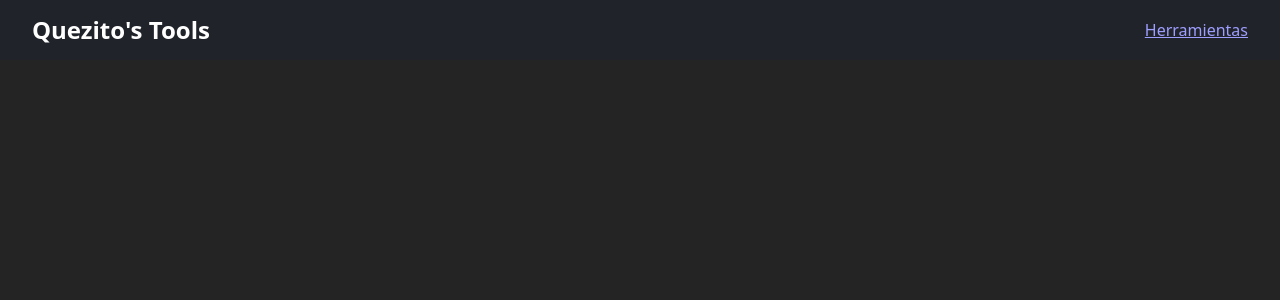
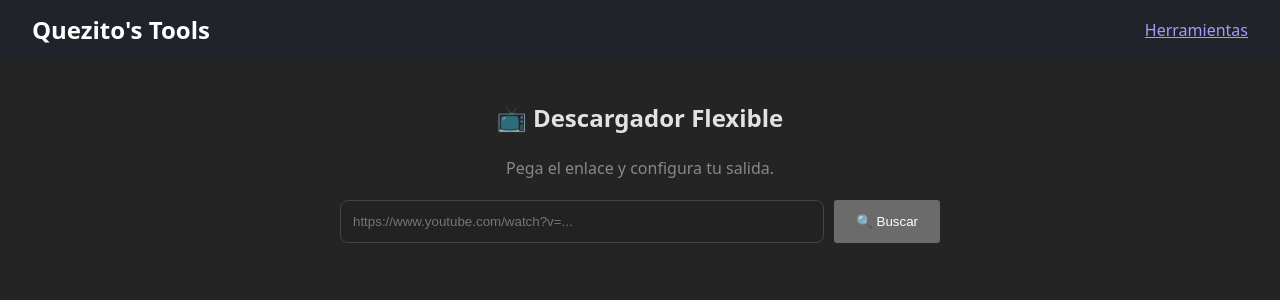
Before and after one commit to Quezo149/DonWea, a React app in the folder frontend/: page /youtube-downloader in a window 1280 px wide. Shown: the top 300 px of the page. Built offline with nearby package versions, Linux system fonts and the light colour scheme; the HTML template or start-up script is replaced by a standard one.

Commit message:
feat: añadir descargador de YouTube y actualizar caja de herramientas
- Se creó la nueva página YoutubeDownloader.jsx.
- Se configuró la ruta en App.jsx para el descargador.
- Se integró el acceso a la nueva herramienta en ToolBox.jsx.

```diff
--- a/frontend/src/App.jsx
+++ b/frontend/src/App.jsx
@@ -4,6 +4,7 @@ import Home from './pages/Home'
 import Toolbox from './pages/ToolBox'
 import QrGenerator from './pages/QRGenerator'
 import PasswordGenerator from './pages/PasswordGenerator'
+import YoutubeDownloader from './pages/YoutubeDownloader'
 
 function App() {
   return (
@@ -15,6 +16,7 @@ function App() {
           <Route path="/toolbox" element={<Toolbox />} />
           <Route path="/qr-generator" element={<QrGenerator />} />
           <Route path="/password-generator" element={<PasswordGenerator />} />
+          <Route path="/youtube-downloader" element={<YoutubeDownloader />} />
         </Routes>
       </div>
     </div>
--- a/frontend/src/pages/ToolBox.jsx
+++ b/frontend/src/pages/ToolBox.jsx
@@ -21,7 +21,14 @@ function Toolbox() {
           <p>Crea contraseñas seguras y aleatorias al instante.</p>
         </Link>
 
-        {/* Tarjeta 3: Placeholder */}
+        {/* Tarjeta 3: YouTube */}
+        <Link to="/youtube-downloader" className="tool-card">
+          <span style={{ fontSize: '40px' }}>📺</span>
+          <h3>Descargador YT</h3>
+          <p>Descarga videos y audios en alta calidad.</p>
+        </Link>
+
+        {/* Tarjeta 4: Placeholder */}
         <div className="tool-card" style={{ opacity: 0.5, cursor: 'not-allowed' }}>
           <span style={{ fontSize: '40px' }}>🚧</span>
           <h3>Próximamente</h3>
--- /dev/null
+++ b/frontend/src/pages/YoutubeDownloader.jsx
@@ -0,0 +1,145 @@
+import { useState, useEffect } from 'react'
+
+function YoutubeDownloader() {
+  const [url, setUrl] = useState('')
+  const [videoInfo, setVideoInfo] = useState(null)
+  const [loading, setLoading] = useState(false)
+  const [error, setError] = useState('')
+
+  // Estados para la configuración de descarga
+  const [downloadType, setDownloadType] = useState('video') // 'video' o 'audio'
+  const [selectedFormat, setSelectedFormat] = useState('mp4')
+
+  // Opciones disponibles
+  const formatOptions = {
+    video: ['mp4', 'mkv', 'webm'],
+    audio: ['mp3', 'm4a', 'wav', 'flac', 'aac']
+  }
+
+  // Efecto: Cuando cambiamos entre Video/Audio, reseteamos el formato al primero de la lista
+  useEffect(() => {
+    setSelectedFormat(formatOptions[downloadType][0])
+  }, [downloadType])
+
+  async function handleSearch() {
+    if (!url) return
+    setLoading(true)
+    setError('')
+    setVideoInfo(null)
+
+    try {
+      const response = await fetch(`http://127.0.0.1:8000/video-info?url=${encodeURIComponent(url)}`)
+      if (!response.ok) throw new Error('No se pudo encontrar el video.')
+      const data = await response.json()
+      setVideoInfo(data)
+    } catch (err) {
+      setError(err.message)
+    } finally {
+      setLoading(false)
+    }
+  }
+
+  function handleDownload() {
+      if (!url) return
+
+      // Construimos la URL mágica del backend
+      // encodeURIComponent es vital para que los símbolos (&, ?) de la URL de YT no rompan todo
+      const downloadUrl = `http://127.0.0.1:8000/download?url=${encodeURIComponent(url)}&type=${downloadType}&format=${selectedFormat}`
+
+      // Truco clásico: Redirigir el navegador a esa URL fuerza la descarga
+      window.location.href = downloadUrl
+
+      // Opcional: Avisar visualmente que empezó
+      alert("🚀 La descarga ha comenzado en el servidor.\nDependiendo del largo del video, puede tardar unos segundos en aparecer el archivo.")
+    }
+
+  return (
+    <div style={{ maxWidth: '600px', margin: '0 auto', textAlign: 'center' }}>
+      <h2>📺 Descargador Flexible</h2>
+      <p style={{ color: '#888', marginBottom: '20px' }}>Pega el enlace y configura tu salida.</p>
+
+      {/* Buscador */}
+      <div style={{ display: 'flex', gap: '10px', marginBottom: '30px' }}>
+        <input
+          type="text"
+          placeholder="https://www.youtube.com/watch?v=..."
+          value={url}
+          onChange={(e) => setUrl(e.target.value)}
+          style={{ flex: 1, padding: '12px', borderRadius: '8px', border: '1px solid #444', background: '#222', color: 'white' }}
+        />
+        <button onClick={handleSearch} disabled={loading} style={{ padding: '12px 20px', cursor: 'pointer' }}>
+          {loading ? 'Buscando...' : '🔍 Buscar'}
+        </button>
+      </div>
+
+      {error && <div style={{ color: '#ff6b6b', marginBottom: '20px' }}>⚠️ {error}</div>}
+
+      {videoInfo && (
+        <div style={{ background: '#2a2a2a', padding: '20px', borderRadius: '15px', border: '1px solid #444', animation: 'fadeIn 0.5s' }}>
+
+          <img src={videoInfo.thumbnail} alt="Miniatura" style={{ width: '100%', borderRadius: '10px', marginBottom: '15px' }} />
+          <h3 style={{ fontSize: '1.1rem', marginBottom: '5px' }}>{videoInfo.title}</h3>
+          <p style={{ color: '#aaa', fontSize: '0.9rem', marginBottom: '20px' }}>
+             {videoInfo.duration} • {parseInt(videoInfo.views).toLocaleString()} vistas
+          </p>
+
+          {/* ZONA DE CONFIGURACIÓN */}
+          <div style={{ background: '#333', padding: '15px', borderRadius: '10px', marginBottom: '20px' }}>
+
+            {/* 1. Selector Tipo (Video vs Audio) */}
+            <div style={{ display: 'flex', gap: '10px', justifyContent: 'center', marginBottom: '15px' }}>
+              <label style={{ cursor: 'pointer', background: downloadType === 'video' ? '#646cff' : '#444', padding: '8px 15px', borderRadius: '5px' }}>
+                <input
+                  type="radio"
+                  name="type"
+                  checked={downloadType === 'video'}
+                  onChange={() => setDownloadType('video')}
+                  style={{ display: 'none' }}
+                />
+                🎬 Video
+              </label>
+              <label style={{ cursor: 'pointer', background: downloadType === 'audio' ? '#646cff' : '#444', padding: '8px 15px', borderRadius: '5px' }}>
+                <input
+                  type="radio"
+                  name="type"
+                  checked={downloadType === 'audio'}
+                  onChange={() => setDownloadType('audio')}
+                  style={{ display: 'none' }}
+                />
+                🎵 Audio
+              </label>
+            </div>
+
+            {/* 2. Selector Formato */}
+            <div style={{ display: 'flex', alignItems: 'center', justifyContent: 'center', gap: '10px' }}>
+              <span>Formato:</span>
+              <select
+                value={selectedFormat}
+                onChange={(e) => setSelectedFormat(e.target.value)}
+                style={{ padding: '8px', borderRadius: '5px', background: '#222', color: 'white', border: '1px solid #555' }}
+              >
+                {formatOptions[downloadType].map(fmt => (
+                  <option key={fmt} value={fmt}>{fmt.toUpperCase()}</option>
+                ))}
+              </select>
+            </div>
+
+          </div>
+
+          <button
+            onClick={handleDownload}
+            style={{
+              background: '#2ecc71', color: 'white', border: 'none',
+              padding: '15px 40px', borderRadius: '8px', fontSize: '1rem',
+              fontWeight: 'bold', cursor: 'pointer', width: '100%'
+            }}
+          >
+            Descargar {downloadType === 'video' ? 'Video' : 'Audio'} ({selectedFormat.toUpperCase()})
+          </button>
+        </div>
+      )}
+    </div>
+  )
+}
+
+export default YoutubeDownloader
```
